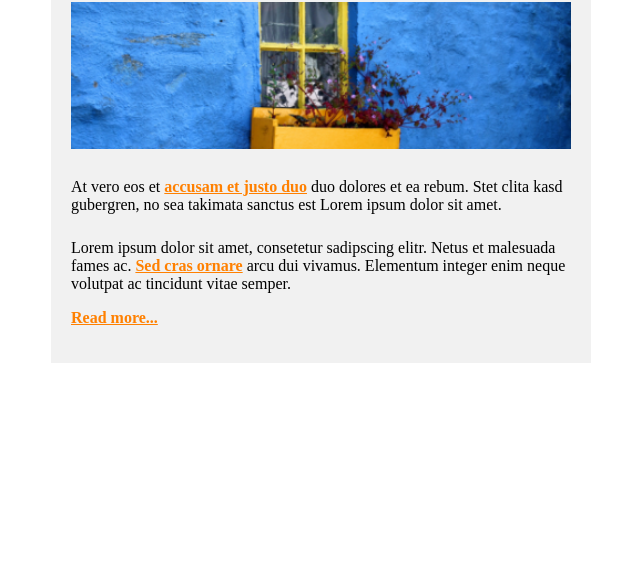
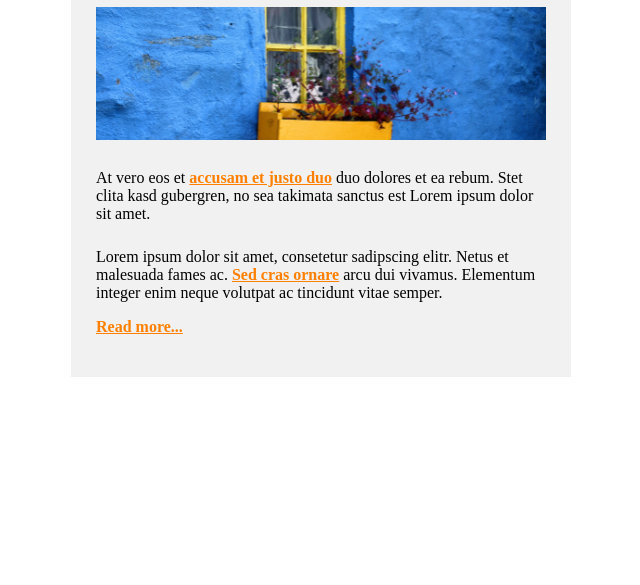
Before and after one commit to webstormcam/An_Awesome_Blog, a plain HTML site: page index.html in a window 1280 px wide. Shown: the part 215-800 px from the top of the page, without its empty margins (319-959 px from the left). Drawn offline with Linux system fonts and the light colour scheme.

Commit message:
Update style.css

```diff
--- a/style.css
+++ b/style.css
@@ -26,7 +26,7 @@ font-size: 16px;
 header{
     margin-left: auto;
     margin-right: auto;
-    width: 500px;
+    width: 450px;
     text-align: center;
     margin-top: 45px;
     margin-bottom: 45px;
@@ -34,9 +34,9 @@ header{
 .content{
     margin-left: auto;
     margin-right: auto;
-    width: 500px;
+    width: 450px;
     background-color: #f1f1f1;
-    padding: 20px;
+    padding: 25px;
 }
 
 .img{
@@ -44,7 +44,7 @@ header{
 }
 
 img{
-    width: 500px;
+    width: 450px;
 }
 
 .text .firstp{
```
